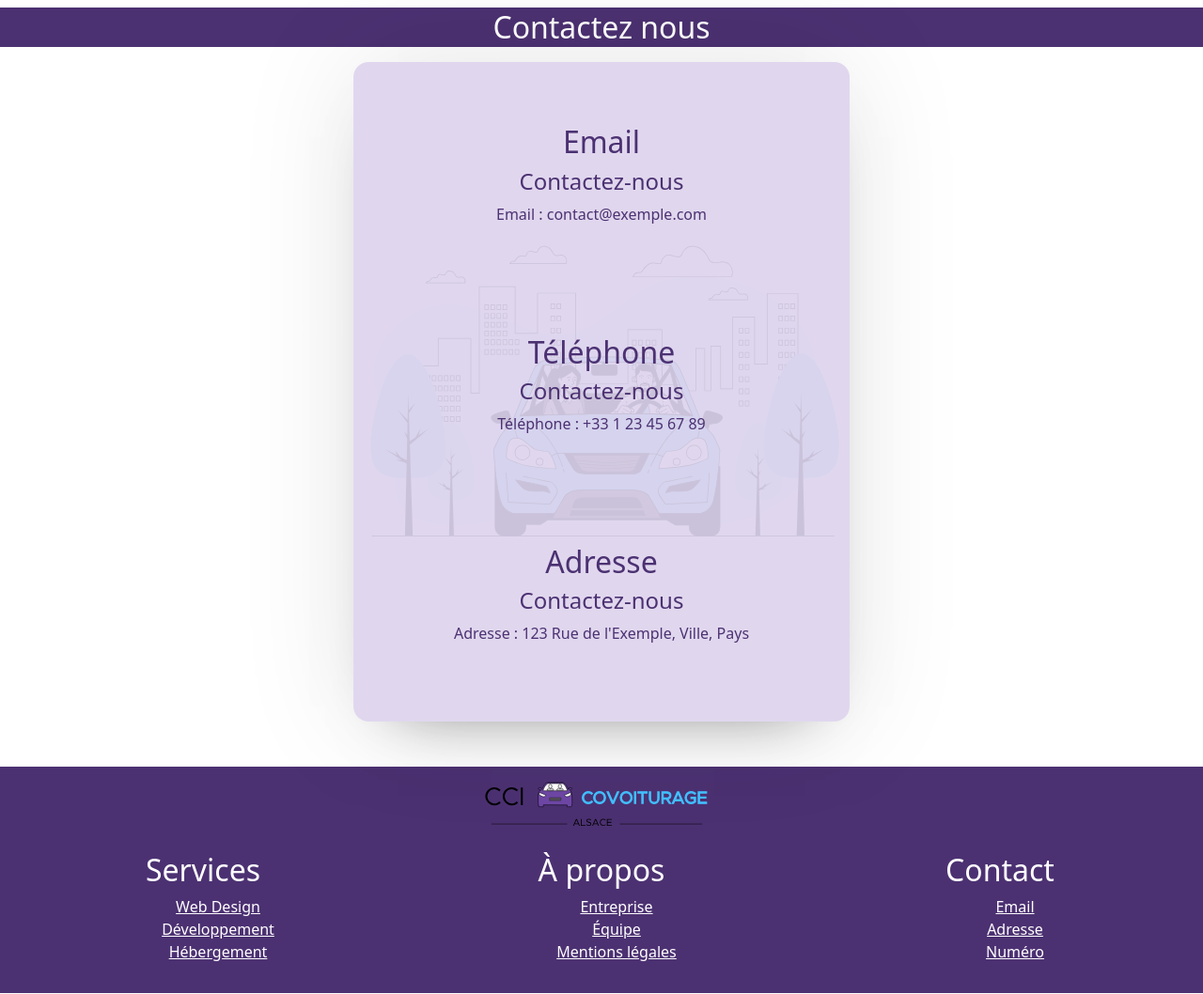
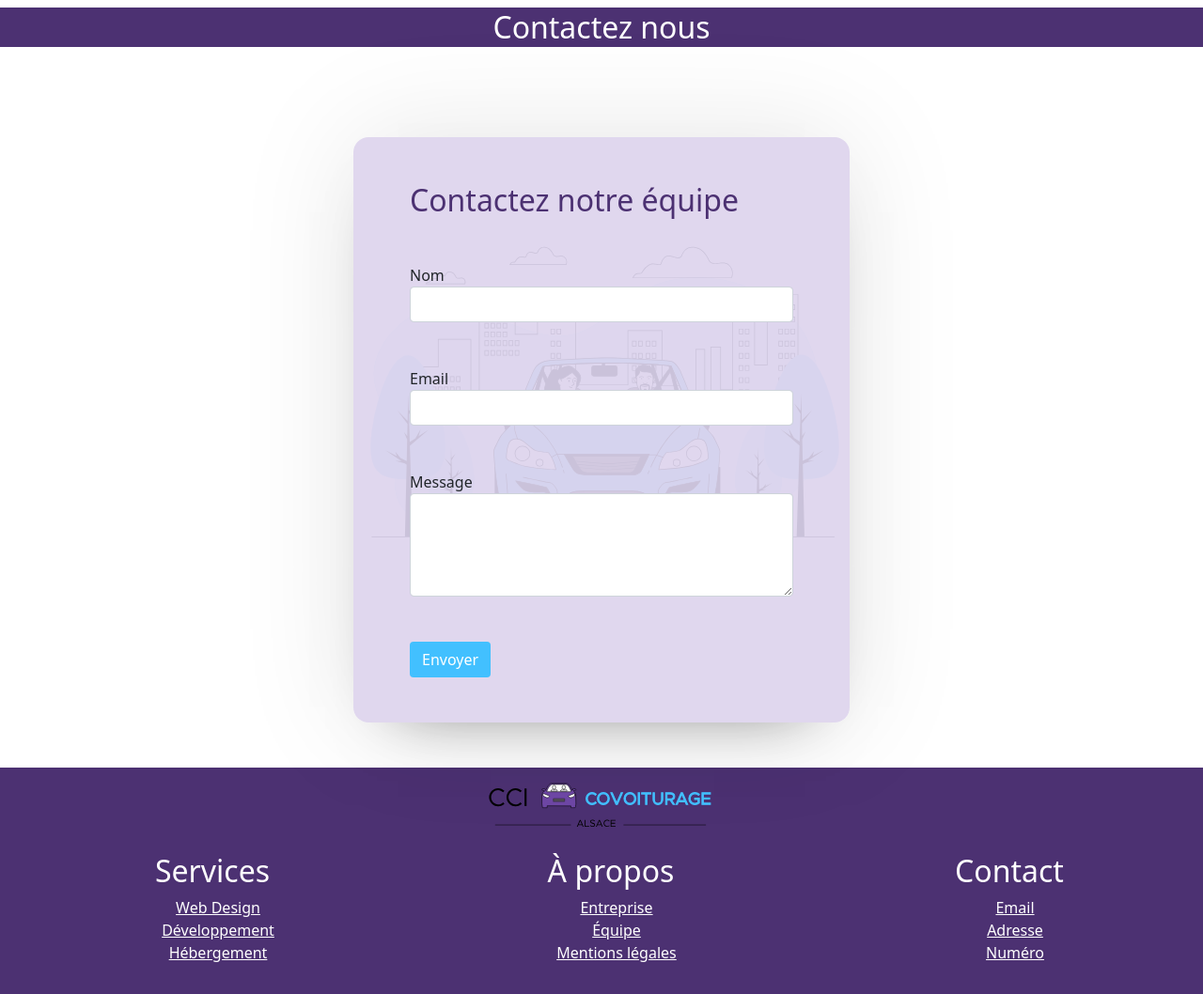
Before and after one commit to NikolozMamyan/mafia-Co, a PHP site: page /contactFooter.php in a window 1280 px wide. Shown: the part 160-1218 px from the top of the page at 94% size. Run offline with PHP 8.4, Linux system fonts and the light colour scheme; some libraries are stand-ins or nearby versions.

Commit message:
modifFooterEtTrajet

```diff
--- a/public/contactFooter.php
+++ b/public/contactFooter.php
@@ -19,40 +19,34 @@ require_once(__DIR__ . '/../views/headDev.php');
                 </div>
             </div>
         </section>
+
         <div class="col mb-3 text-center ">
-          <h2 class=" color__title">Contactez nous</h2>
+            <h2 class=" color__title">Contactez nous</h2>
         </div>
+
         <section class="d-flex justify-content-center align-items-center mb-5 ">
             <div class=" desktop-image ">
-                <section class='wrapper__s bg__section--lavande p-3'>
+                <section class='wrapper__s bg__section--lavande p-5 contact-info'>
                     <div class="container ">
                         <div class="row">
-                            <!-- Colonne Email -->
-                            <div class="col-md-12">
-                                <div class="contact-info">
-                                    <h2>Email</h2>
-                                    <h4>Contactez-nous</h4>
-                                    <p>Email : contact@exemple.com</p>
-                                </div>
-                            </div>
-
-                            <!-- Colonne Téléphone -->
-                            <div class="col-md-12">
-                                <div class="contact-info">
-                                    <h2>Téléphone</h2>
-                                    <h4>Contactez-nous</h4>
-                                    <p>Téléphone : +33 1 23 45 67 89</p>
-                                </div>
-                            </div>
-
-                            <!-- Colonne Adresse  -->
-                            <div class="col-md-12">
-                                <div class="contact-info">
-                                    <h2>Adresse</h2>
-                                    <h4>Contactez-nous</h4>
-                                    <p>Adresse : 123 Rue de l'Exemple, Ville, Pays</p>
-                                </div>
-                            </div>
+                            <!-- Formulaire de contact -->
+                            <div class="col-md-12 ">
+                                <h2>Contactez notre équipe</h2>
+                                <form action="" method="post">
+                                    <div class="form-group mt-5">
+                                        <label for="name">Nom</label>
+                                        <input type="text" class="form-control" id="name" name="name" required>
+                                    </div>
+                                    <div class="form-group mt-5">
+                                        <label for="email">Email</label>
+                                        <input type="email" class="form-control" id="email" name="email" required>
+                                    </div>
+                                    <div class="form-group mt-5">
+                                        <label for="message">Message</label>
+                                        <textarea class="form-control" id="message" name="message" rows="4" required></textarea>
+                                    </div>
+                                    <button type="submit" class="btn  mt-5">Envoyer</button>
+                                </form>
                         </div>
                     </div>
                 </section>
@@ -60,7 +54,6 @@ require_once(__DIR__ . '/../views/headDev.php');
         </section>
     </main>
     <footer>
-
         <?php
         require_once(__DIR__ . '/../views/footer.php');
         ?>
--- a/views/footer.php
+++ b/views/footer.php
@@ -1,6 +1,6 @@
 <div class="container-fluid footer__container-fluid p-3">
     <div class="row d-flex justify-content-center">
-        <div class="col-12 d-flex justify-content-center">
+        <div class="col-12 d-flex justify-content-center ms-2">
             <img class="img-fluid" src="../public/assets/images/footer_logo.svg" alt="Logo">
         </div>
     </div>
```
Also changed, not shown: public/trajet.php (+5 -5 lines), public/assets/css/main.css, public/assets/css/sass/Layout/_footer.scss, public/assets/css/sass/Pages/_contactFooter.scss, public/assets/css/sass/Pages/_trajet.scss, 1 other file.
